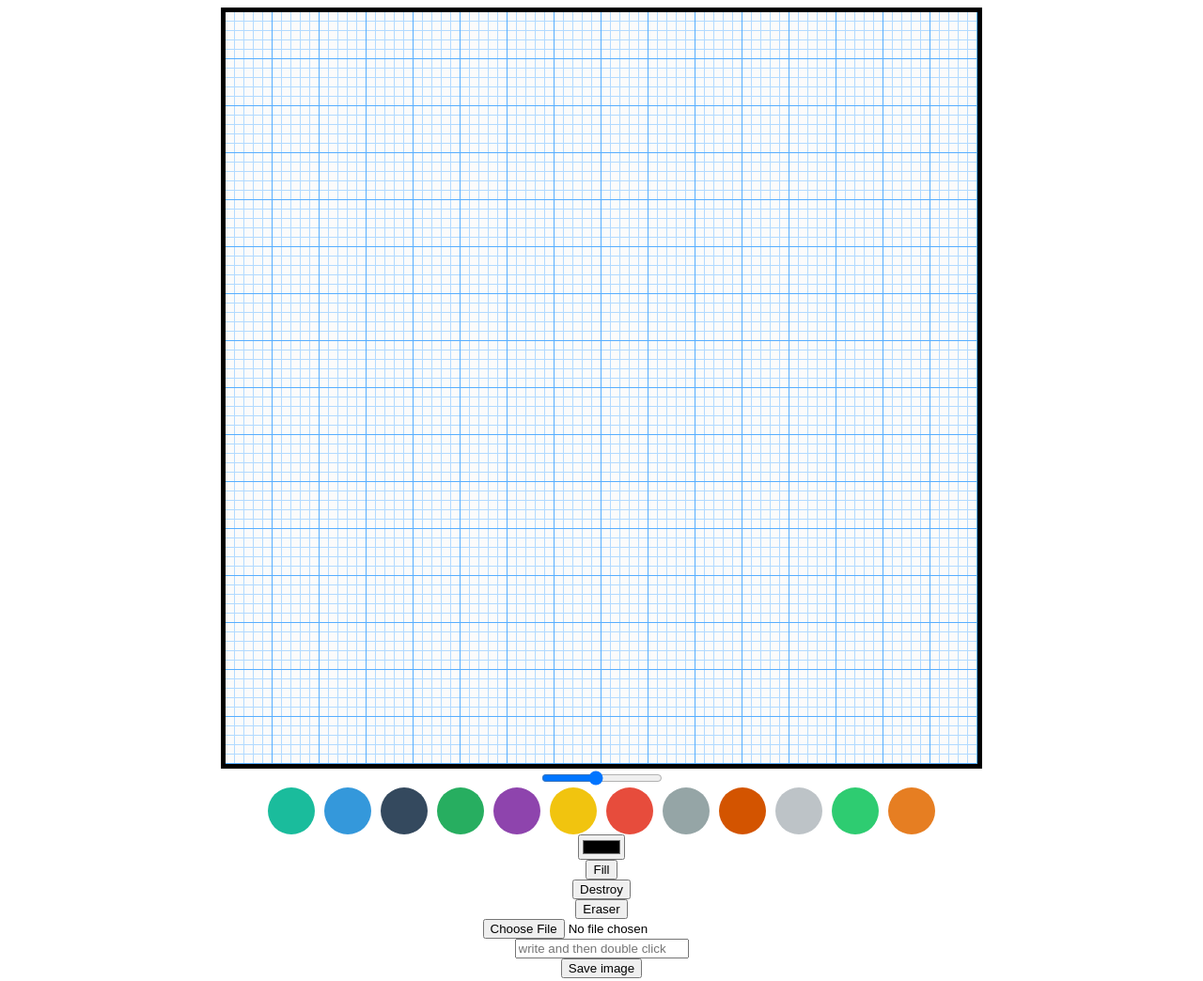
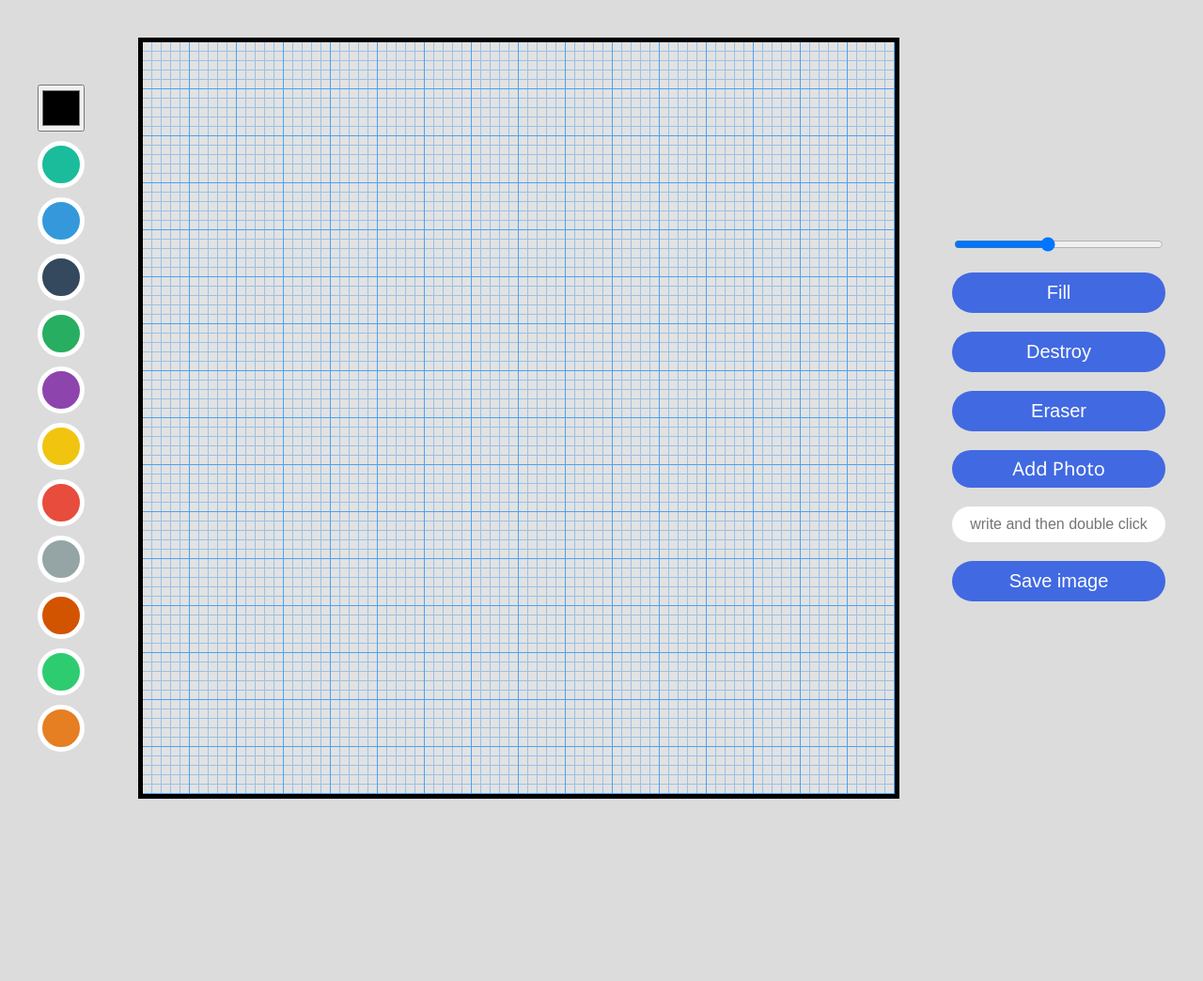
Before and after one commit to dbk1109/VanilaJS, a plain HTML site: page paint/index.html in a window 1280 px wide. Shown: the whole page at 94% size. After the commit the page ends 890 px from the top, so only its background shows below. Drawn offline with Linux system fonts and the light colour scheme.

Commit message:
Update additional functions 2023-10-13

```diff
--- a/paint/app.js
+++ b/paint/app.js
@@ -145,7 +145,7 @@ function onDoubleClick(event) {
   if (text !== "") {
     ctx.save();
     ctx.lineWidth = 1;
-    ctx.font = "68px serif";
+    ctx.font = "48px serif";
     ctx.fillText(text, event.offsetX, event.offsetY);
     ctx.restore();
   }
--- a/paint/index.html
+++ b/paint/index.html
@@ -8,9 +8,9 @@
   <link rel="stylesheet" href="style.css">
 </head>
 <body>
-  <canvas></canvas>
-  <input type="range" name="range" id="line-width" min="1" max="10" value="5" step="0.5">
+  <div class="container">
     <div class="colorSet">
+      <input type="color" name="color" id="line-color">
       <div class="color-option" style="background-color: #1abc9c;" data-color="#1abc9c"></div>
       <div class="color-option" style="background-color: #3498db;" data-color="#3498db"></div>
       <div class="color-option" style="background-color: #34495e;" data-color="#34495e"></div>
@@ -20,17 +20,22 @@
       <div class="color-option" style="background-color: #e74c3c;" data-color="#e74c3c"></div>
       <div class="color-option" style="background-color: #95a5a6;" data-color="#95a5a6"></div>
       <div class="color-option" style="background-color: #d35400;" data-color="#d35400"></div>
-    <div class="color-option" style="background-color: #bdc3c7;" data-color="#bdc3c7"></div>
       <div class="color-option" style="background-color: #2ecc71;" data-color="#2ecc71"></div>
       <div class="color-option" style="background-color: #e67e22;" data-color="#e67e22"></div>
     </div>
-  <input type="color" name="color" id="line-color" >
+    <canvas></canvas>
+    <div class="controls">
+      <input type="range" name="range" id="line-width" min="1" max="10" value="5" step="0.5">
       <button id="mode_btn">Fill</button>
       <button id="destroy_btn">Destroy</button>
       <button id="eraser_btn">Eraser</button>
+      <label for="file">
+        Add Photo
         <input type="file" accept="image/*" id="file">
+      </label>
       <input type="text" placeholder="write and then double click" id="text"></input>
       <button id="save">Save image</button>
       <script src="app.js"></script>
+    </div></div>
 </body>
 </html>
--- /dev/null
+++ b/paint/reset.css
@@ -0,0 +1,48 @@
+/* http://meyerweb.com/eric/tools/css/reset/
+   v2.0 | 20110126
+   License: none (public domain)
+*/
+
+html, body, div, span, applet, object, iframe,
+h1, h2, h3, h4, h5, h6, p, blockquote, pre,
+a, abbr, acronym, address, big, cite, code,
+del, dfn, em, img, ins, kbd, q, s, samp,
+small, strike, strong, sub, sup, tt, var,
+b, u, i, center,
+dl, dt, dd, ol, ul, li,
+fieldset, form, label, legend,
+table, caption, tbody, tfoot, thead, tr, th, td,
+article, aside, canvas, details, embed,
+figure, figcaption, footer, header, hgroup,
+menu, nav, output, ruby, section, summary,
+time, mark, audio, video {
+	margin: 0;
+	padding: 0;
+	border: 0;
+	font-size: 100%;
+	font: inherit;
+	vertical-align: baseline;
+}
+/* HTML5 display-role reset for older browsers */
+article, aside, details, figcaption, figure,
+footer, header, hgroup, menu, nav, section {
+	display: block;
+}
+body {
+	line-height: 1;
+}
+ol, ul {
+	list-style: none;
+}
+blockquote, q {
+	quotes: none;
+}
+blockquote:before, blockquote:after,
+q:before, q:after {
+	content: '';
+	content: none;
+}
+table {
+	border-collapse: collapse;
+	border-spacing: 0;
+}
--- a/paint/style.css
+++ b/paint/style.css
@@ -1,3 +1,5 @@
+@import "reset.css";
+
 canvas {
   width: 800px;
   height: 800px;
@@ -6,18 +8,65 @@ canvas {
 }
 
 body {
+  background-color: gainsboro;
+  font-family: 'Segoe UI', Tahoma, Geneva, Verdana, sans-serif;
+}
+.container {
+  max-width: 80rem;
+  margin: 0 auto;
   display: flex;
-  justify-content: center;
+  justify-content: space-between;
   align-items: center;
-  flex-direction: column;
+  padding: 40px;
+  box-sizing: border-box;
+  gap: 20px;
 }
 .colorSet {
   display: flex;
+  flex-direction: column;
   gap: 10px;
 }
 .color-option {
+  width: 40px;
+  height: 40px;
+  border-radius: 50%;
+  cursor: pointer;
+  border: 5px solid white;
+  transition: transform ease-in-out .1s;
+}
+input#line-color {
   width: 50px;
   height: 50px;
-  border-radius: 50%;
-  cursor: pointer;
 }
+.color-option:hover {
+  transform: scale(1.2);
+}
+
+.controls {
+  display: flex;
+  flex-direction: column;
+  gap: 20px;
+}
+.controls button, .controls label {
+  padding: 10px;
+  background-color: royalblue;
+  color: white;
+  border-radius: 25px;
+  border: 0;
+  font-weight: 500;
+  font-size: 20px;
+  transition: opacity linear .1s;
+  text-align: center;
+}
+.controls label input {display: none;}
+.controls input#text {
+  padding: 10px;
+  border-radius: 25px;
+  border: 0;
+  font-weight: 500;
+  font-size: 16px;
+  text-align: center;
+}
+.controls button:hover {
+  opacity: 0.75;
+}
```
Lines whose indentation alone changed are shown as unchanged.
